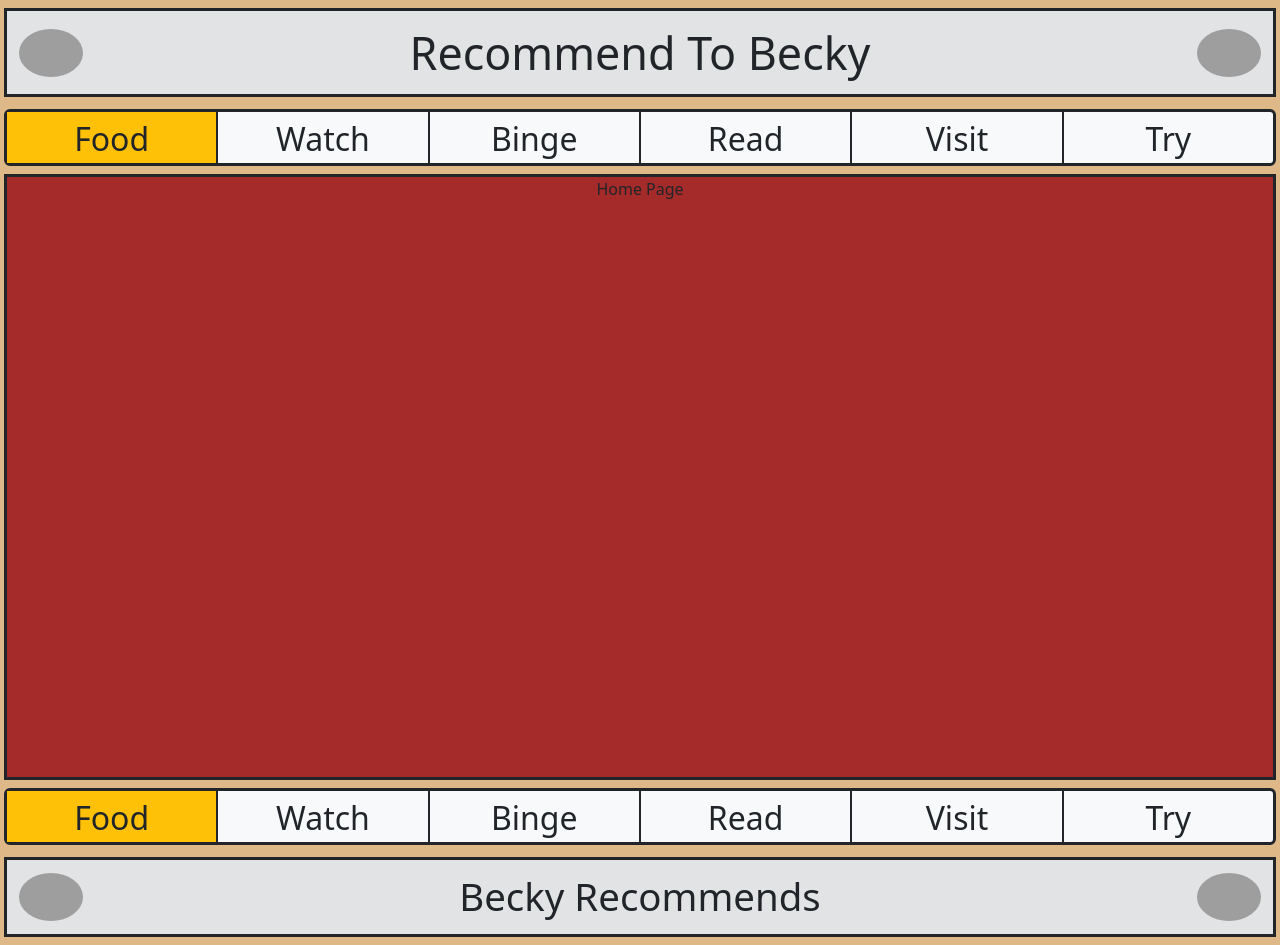
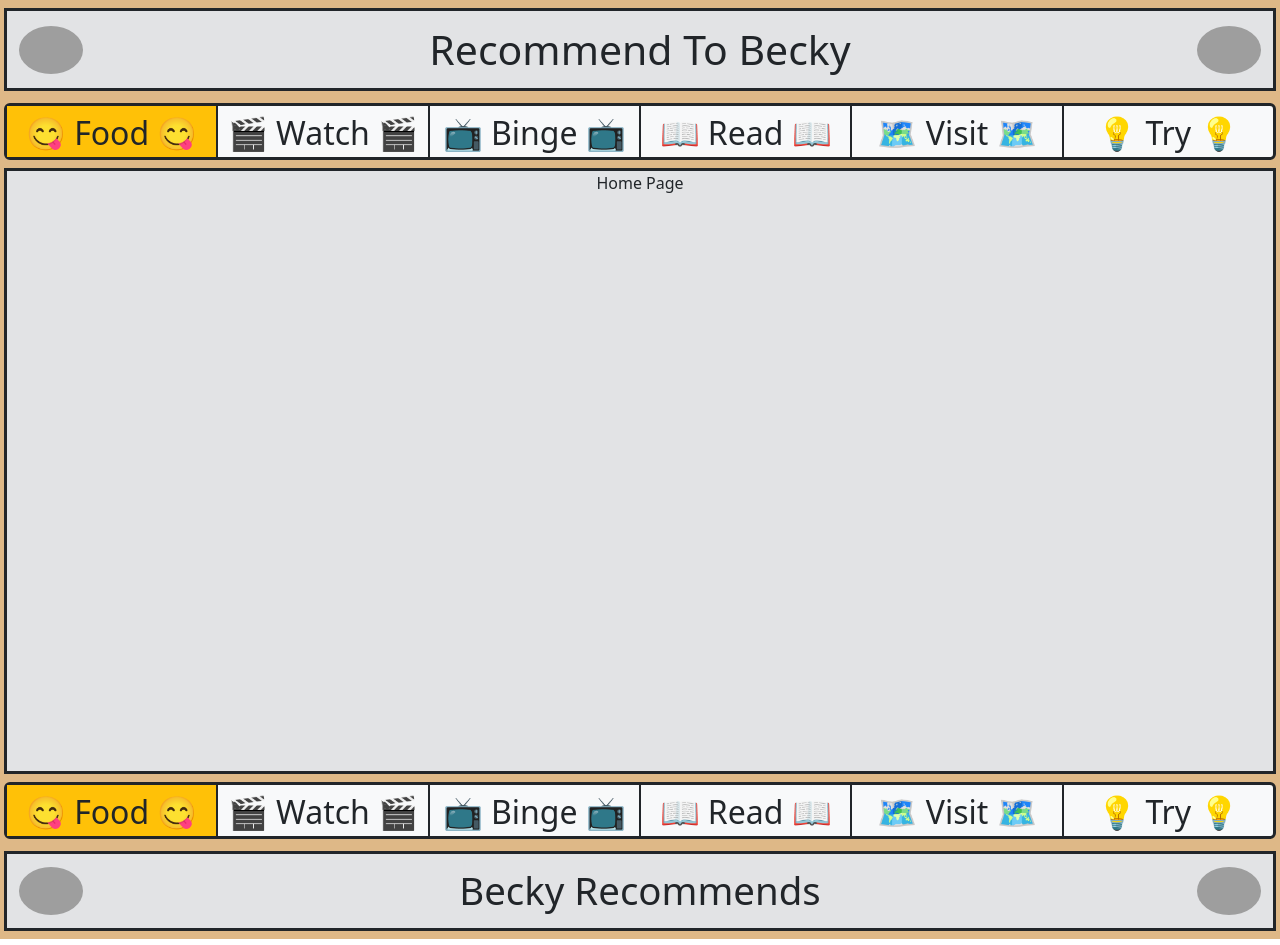
Before and after one commit to Beckster6211/firebase-recommend-to-becky-food, a React (Create React App) app: page / in a window 1280 px wide. Built offline with nearby package versions, Linux system fonts and the light colour scheme; no server answers; grey boxes are pictures that could not be loaded.

Commit message:
added emoji icons to nav

```diff
--- a/src/components/Header/header.js
+++ b/src/components/Header/header.js
@@ -59,7 +59,7 @@ function Header(){
                     href = "/"
                     className="text-dark p-0"
                     style={{
-                        fontSize:"3.5vw"
+                        fontSize:"3.2vw"
                     }}
                     >
                         Recommend To Becky
--- a/src/components/Home/home.js
+++ b/src/components/Home/home.js
@@ -30,11 +30,11 @@ function Home(){
 
     return (
         <div
-        className = "homePage border border-dark border-3 mx-1 my-2"
+        className = "homePage border border-dark border-3 mx-1 my-2 bg-secondary-subtle"
         style={{
           // border:"solid black 4px",
-          margin: "5px",
-          background: "brown"
+          // margin: "5px",
+          // background: "brown"
           }}>
           {/* ///////////////////////////////////////////       */}
           {/* {
--- a/src/components/Nav/nav.js
+++ b/src/components/Nav/nav.js
@@ -52,7 +52,8 @@ function Navigation(){
                         fontSize:"2.5vw"
                     }}
                     >
-                        Food</Nav.Link>
+                        😋 Food 😋
+                        </Nav.Link>
                 </Nav.Item>
                 <Nav.Item
                 className="border-end border-dark border-2"
@@ -63,7 +64,8 @@ function Navigation(){
                         fontSize:"2.5vw"
                     }}
                     >
-                        Watch</Nav.Link>
+                        🎬 Watch 🎬
+                        </Nav.Link>
                 </Nav.Item>
                 <Nav.Item
                 className="border-end border-dark border-2"
@@ -74,7 +76,8 @@ function Navigation(){
                         fontSize:"2.5vw"
                     }}
                     >
-                        Binge</Nav.Link>
+                        📺 Binge 📺
+                        </Nav.Link>
                 </Nav.Item>
                 <Nav.Item
                 className="border-end border-dark border-2"
@@ -85,7 +88,8 @@ function Navigation(){
                         fontSize:"2.5vw"
                     }}
                     >
-                        Read</Nav.Link>
+                        📖 Read 📖
+                        </Nav.Link>
                 </Nav.Item>
                 <Nav.Item
                 className="border-end border-dark border-2"
@@ -96,7 +100,8 @@ function Navigation(){
                         fontSize:"2.5vw"
                     }}
                     >
-                        Visit</Nav.Link>
+                       🗺️ Visit 🗺️
+                       </Nav.Link>
                 </Nav.Item>
                 <Nav.Item
                 className=""
@@ -107,7 +112,8 @@ function Navigation(){
                         fontSize:"2.5vw"
                     }}
                     >
-                        Try</Nav.Link>
+                        💡 Try 💡
+                        </Nav.Link>
                 </Nav.Item>
             </Nav>
       </div>
```
